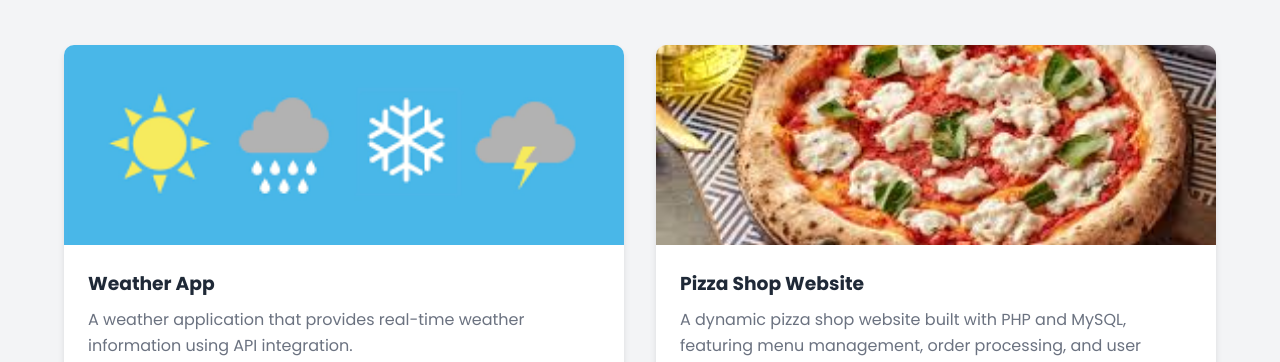
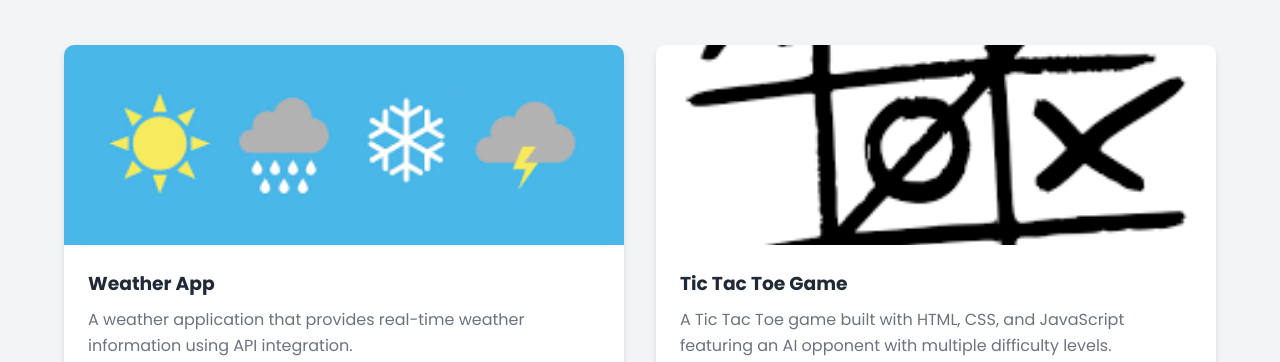
Before and after one commit to Casvdt/Casvdt.github.io, a plain HTML site: page index.html in a window 1280 px wide. Shown: the part 2757-3119 px from the top of the page. Drawn offline with nearby package versions, Linux system fonts and the light colour scheme.

Commit message:
Changed the pizza project (which is private so cant even be seen anyway) to a public tic tac toe project

```diff
--- a/index.html
+++ b/index.html
@@ -127,13 +127,13 @@
             </div>
             <div class="project-card">
                 <div class="project-image">
-                    <img src="images/pizza.png" alt="Pizza Shop Project">
+                    <img src="images/tictactoe.png" alt="Tic Tac Toe Game Project">
                 </div>
                 <div class="project-info">
-                    <h3>Pizza Shop Website</h3>
-                    <p>A dynamic pizza shop website built with PHP and MySQL, featuring menu management, order processing, and user authentication.</p>
+                    <h3>Tic Tac Toe Game</h3>
+                    <p>A Tic Tac Toe game built with HTML, CSS, and JavaScript featuring an AI opponent with multiple difficulty levels.</p>
                     <div class="project-links">
-                        <a href="https://github.com/ROCMondriaanTIN/sd23-p07-project-pizza-sopranos-stas-pizza" class="project-link"><i class="fab fa-github"></i> GitHub</a>
+                        <a href="https://github.com/Casvdt/Tic-Tac-Toe-Game-By-Cas" class="project-link"><i class="fab fa-github"></i> GitHub</a>
                     </div>
                 </div>
             </div>
```
